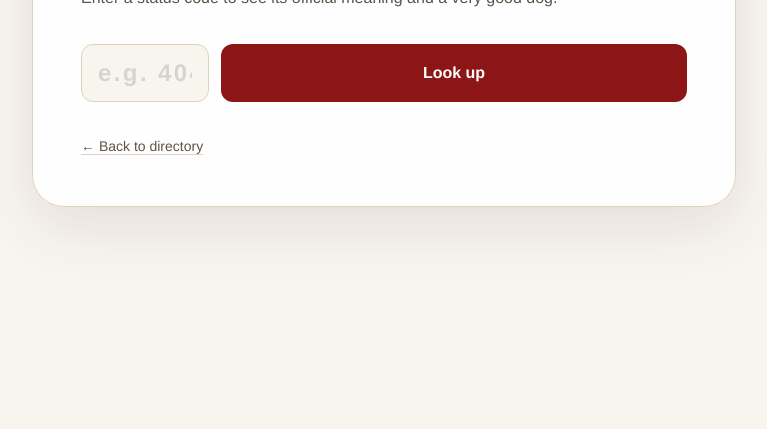
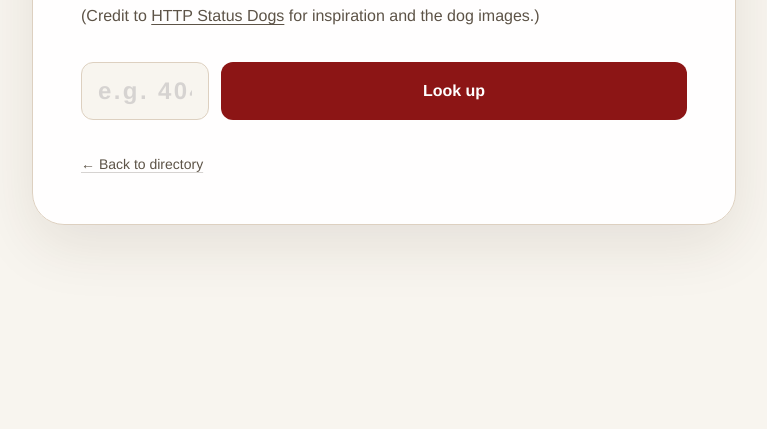
Before and after one commit to SU-SWS/dev-chat, a website: page participants/jbickar/index.html in a window 1280 px wide. Shown: the part 371-800 px from the top of the page, without its empty margins (256-1023 px from the left). Drawn offline with Linux system fonts and the light colour scheme.

Commit message:
jbickar UX tweaks

```diff
--- a/participants/jbickar/index.html
+++ b/participants/jbickar/index.html
@@ -16,6 +16,7 @@
         <p class="font-sans text-sm font-semibold uppercase tracking-[0.28em] text-cardinal-700">Dev Chat · jbickar</p>
         <h1 class="text-4xl font-semibold tracking-tight text-cardinal-900 sm:text-5xl">HTTP Status Dogs</h1>
         <p class="text-base leading-7 text-stone-700">Enter a status code to see its official meaning and a very good dog.</p>
+        <p class="text-base leading-7 text-stone-700">(Credit to <a href="https://http.dog" class="underline">HTTP Status Dogs</a> for inspiration and the dog images.)</p>
       </div>
 
       <form id="lookup-form" class="flex gap-3" novalidate>
@@ -59,7 +60,7 @@
         </div>
       </section>
 
-      <a class="inline-flex items-center text-sm font-medium text-stone-700 underline decoration-stone-300 transition hover:text-cardinal-700" href="../">← Back to directory</a>
+      <a class="inline-flex items-center text-sm font-medium text-stone-700 underline decoration-stone-300 transition hover:text-cardinal-700" href="../../index.html">← Back to directory</a>
     </div>
   </main>
 
```
